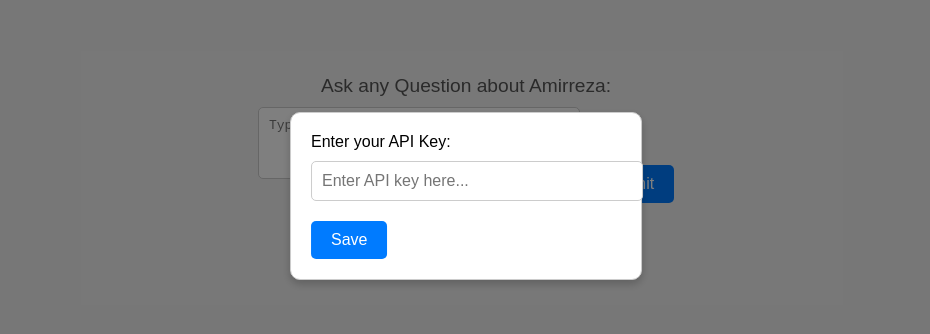
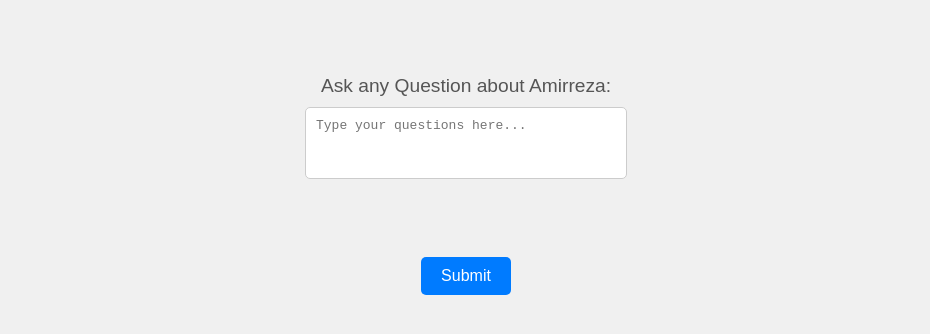
Before and after one commit to AmirrezaSLH/AmirrezaSLH.github.io, a plain HTML site: page index.html in a window 1280 px wide. Shown: the part 204-538 px from the top of the page, without its empty margins (174-1104 px from the left). Drawn offline with Linux system fonts and the light colour scheme.

Commit message:
Update index.html

```diff
--- a/index.html
+++ b/index.html
@@ -52,130 +52,16 @@
         .question-section button:hover {
             background-color: #0056b3;
         }
-        .popup {
-            position: fixed;
-            top: 50%;
-            left: 50%;
-            transform: translate(-50%, -50%);
-            background: white;
-            border: 1px solid #ccc;
-            border-radius: 10px;
-            padding: 20px;
-            box-shadow: 0 4px 8px rgba(0, 0, 0, 0.2);
-            display: none;
-            z-index: 1000;
-        }
-        .popup label {
-            display: block;
-            font-size: 1em;
-            margin-bottom: 10px;
-        }
-        .popup input {
-            width: 100%;
-            padding: 10px;
-            margin-bottom: 20px;
-            border: 1px solid #ccc;
-            border-radius: 5px;
-            font-size: 1em;
-        }
-        .popup button {
-            padding: 10px 20px;
-            font-size: 1em;
-            color: white;
-            background-color: #007BFF;
-            border: none;
-            border-radius: 5px;
-            cursor: pointer;
-        }
-        .popup button:hover {
-            background-color: #0056b3;
-        }
-        .overlay {
-            position: fixed;
-            top: 0;
-            left: 0;
-            width: 100%;
-            height: 100%;
-            background: rgba(0, 0, 0, 0.5);
-            display: none;
-            z-index: 999;
-        }
     </style>
-    <script>
-    let apiKey = '';
-
-    function showPopup() {
-        document.querySelector('.overlay').style.display = 'block';
-        document.querySelector('.popup').style.display = 'block';
-    }
-
-    function closePopup() {
-        document.querySelector('.overlay').style.display = 'none';
-        document.querySelector('.popup').style.display = 'none';
-    }
-
-    async function saveApiKey() {
-        apiKey = document.getElementById('api-key').value;
-        if (apiKey) {
-            // Send API key to the backend
-            const response = await fetch('http://127.0.0.1:5000/save_api_key', {
-                method: 'POST',
-                headers: {
-                    'Content-Type': 'application/json',
-                },
-                body: JSON.stringify({ api_key: apiKey }),
-            });
-
-            if (response.ok) {
-                alert('API Key saved successfully!');
-                closePopup();
-            } else {
-                alert('Failed to save API key.');
-            }
-        } else {
-            alert('Please enter a valid API key.');
-        }
-    }
-
-    async function sendQuestion() {
-        const question = document.getElementById('question-box').value;
-        if (!apiKey) {
-            alert('Please enter an API key first.');
-            showPopup();
-            return;
-        }
-
-        const response = await fetch('http://127.0.0.1:5000/query', {
-            method: 'POST',
-            headers: {
-                'Content-Type': 'application/json',
-            },
-            body: JSON.stringify({ query: question }),
-        });
-
-        const data = await response.json();
-        alert(`Response: ${data.answer}`);
-    }
-
-    window.onload = function () {
-        showPopup();
-    };
-</script>
-
 </head>
 <body>
     <h1>Welcome to Amirreza's Personal Page</h1>
     <div class="question-section">
         <label for="question-box">Ask any Question about Amirreza:</label>
         <textarea id="question-box" placeholder="Type your questions here..."></textarea>
+    </div>
+    <div class="question-section">
         <button type="submit">Submit</button>
-    </div>
-
-    <div class="overlay"></div>
-    <div class="popup">
-        <label for="api-key">Enter your API Key:</label>
-        <input type="text" id="api-key" placeholder="Enter API key here...">
-        <button onclick="saveApiKey()">Save</button>
     </div>
 </body>
 </html>
```
